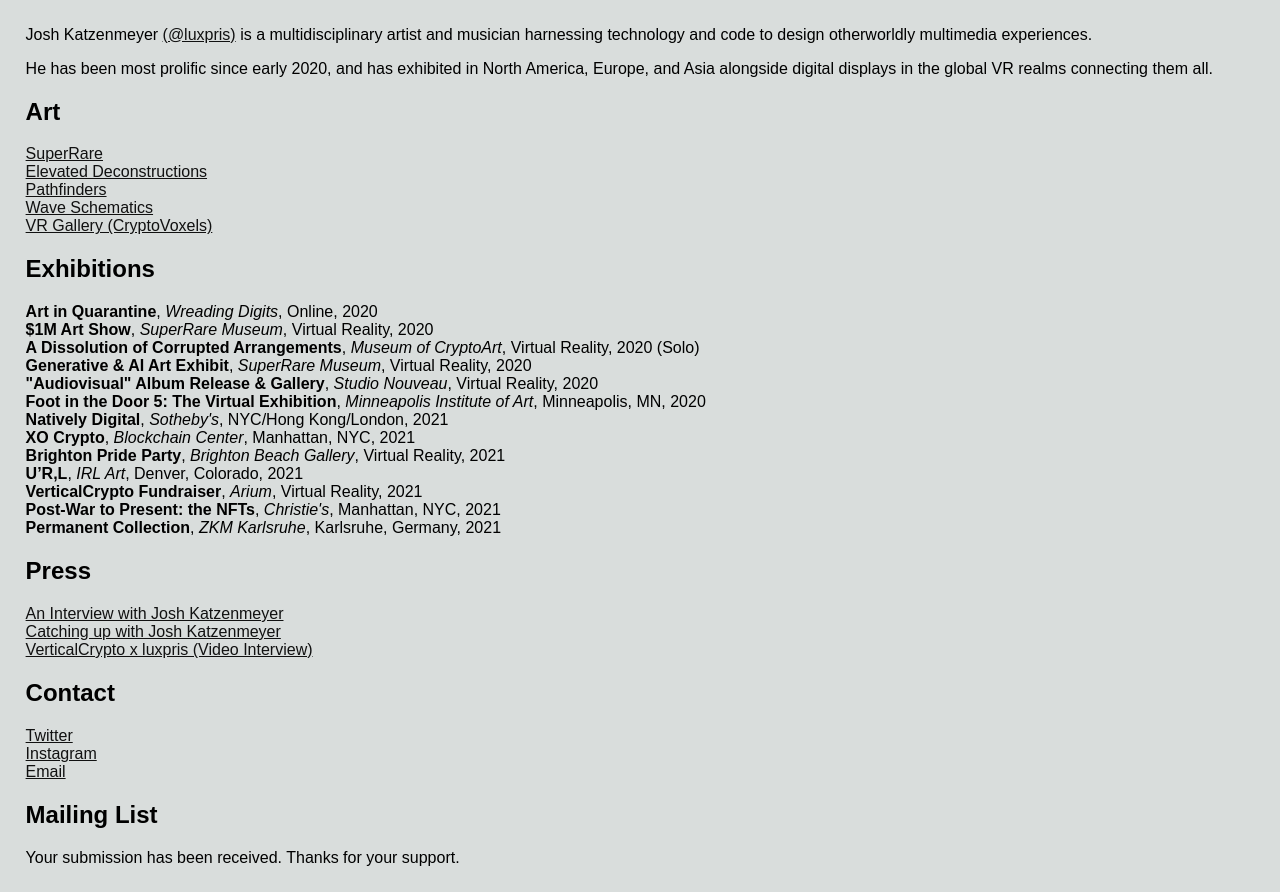
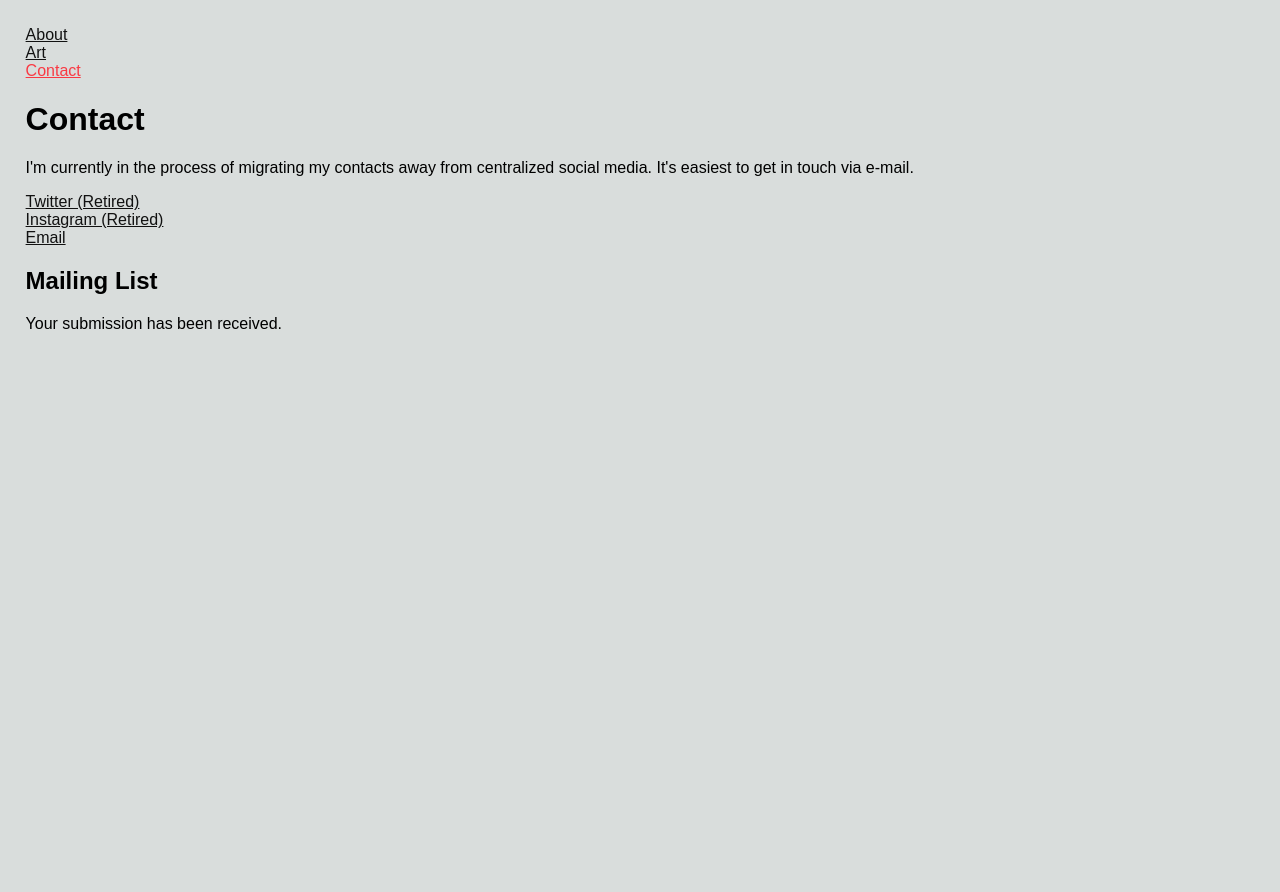
Before and after one commit to katze033/https---github.com-katze033-site, a plain HTML site: page success.html in a window 1280 px wide. After the commit the page ends 800 px from the top, so only its background shows below. Drawn offline with Linux system fonts and the light colour scheme.

Commit message:
Update success page

```diff
--- a/success.html
+++ b/success.html
@@ -5,68 +5,30 @@
   <meta charset="UTF-8">
   <meta http-equiv="X-UA-Compatible" content="IE=edge">
   <meta name="viewport" content="width=device-width, initial-scale=1.0">
-  <title>Josh Katzenmeyer / luxpris</title>
-  <meta name="description" content="Josh Katzenmeyer is a multidisciplinary artist and musician harnessing technology and
-  code to design otherworldly multimedia experiences. He has been most prolific since early 2020, and has exhibited in North America, Europe, and Asia alongside digital
-  displays in the global VR realms connecting them all.">
+  <title>Josh Katzenmeyer</title>
+  <link rel="icon" type="image/x-icon" href="favicon.ico">
+  <meta name="description" content="Fine art prints, music, and NFTs.">
   <link rel="stylesheet" href="styles.css">
   </script>
 </head>
 <Layout>
 
   <body>
-    <p>Josh Katzenmeyer <a href="https://www.twitter.com/luxpris/" target="_blank"
-        rel="noopener noreferrer">(@luxpris)</a> is a multidisciplinary artist and musician harnessing technology and
-      code to design otherworldly multimedia experiences. </p>
-    <p>He has been most prolific since early 2020, and has exhibited in North America, Europe, and Asia alongside digital
-      displays in the global VR realms connecting them all.</p>
-    <h2>Art</h2>
     <ul>
-      <li><a href="https://superrare.co/luxpris" target="_blank" rel="noopener noreferrer">SuperRare</a></li>
-      <li><a href="https://artblocks.io/project/7" target="_blank" rel="noopener noreferrer">Elevated
-          Deconstructions</a></li>
-      <li><a href="https://artblocks.io/project/25" target="_blank" rel="noopener noreferrer">Pathfinders</a></li>
-      <li><a href="https://artblocks.io/project/134" target="_blank" rel="noopener noreferrer">Wave Schematics</a></li>
-      <li><a href="https://www.cryptovoxels.com/play?coords=W@197E,78N" target="_blank" rel="noopener noreferrer">VR
-          Gallery (CryptoVoxels)</a></li>
-    </ul>
-    <h2>Exhibitions</h2>
+        <li><a href="/">About</a></li>
+        <li><a href="/art.html">Art</a></li>
+        <li><a href="/contact.html" class="active">Contact</a></li>
+      </ul>
+
+    <h1>Contact</h1>
+    <p>I'm currently in the process of migrating my contacts away from centralized social media. It's easiest to get in touch via e-mail.</p>
     <ul>
-      <li><b>Art in Quarantine</b>, <i>Wreading Digits</i>, Online, 2020</li>
-      <li><b>$1M Art Show</b>, <i>SuperRare Museum</i>, Virtual Reality, 2020</li>
-      <li><b>A Dissolution of Corrupted Arrangements</b>, <i>Museum of CryptoArt</i>, Virtual Reality, 2020 (Solo)</li>
-      <li><b>Generative & AI Art Exhibit</b>, <i>SuperRare Museum</i>, Virtual Reality, 2020</li>
-      <li><b>"Audiovisual" Album Release & Gallery</b>, <i>Studio Nouveau</i>, Virtual Reality, 2020</li>
-      <li><b>Foot in the Door 5: The Virtual Exhibition</b>, <i>Minneapolis Institute of Art</i>, Minneapolis, MN, 2020
-      </li>
-      <li><b>Natively Digital</b>, <i>Sotheby's</i>, NYC/Hong Kong/London, 2021</li>
-      <li><b>XO Crypto</b>, <i>Blockchain Center</i>, Manhattan, NYC, 2021</li>
-      <li><b>Brighton Pride Party</b>, <i>Brighton Beach Gallery</i>, Virtual Reality, 2021</li>
-      <li><b>U’R,L</b>, <i>IRL Art</i>, Denver, Colorado, 2021</li>
-      <li><b>VerticalCrypto Fundraiser</b>, <i>Arium</i>, Virtual Reality, 2021</li>
-      <li><b>Post-War to Present: the NFTs</b>, <i>Christie's</i>, Manhattan, NYC, 2021</li>
-      <li><b>Permanent Collection</b>, <i>ZKM Karlsruhe</i>, Karlsruhe, Germany, 2021</li>
-
-    </ul>
-    <h2>Press</h2>
-    <ul>
-      <li><a
-          href="https://editorial.superrare.co/2020/09/06/an-interview-with-josh-katzenmeyer-the-artist-that-walks-in-an-abstract-landscape/"
-          target="_blank" rel="noopener noreferrer">An Interview with Josh Katzenmeyer</a></li>
-      <li><a href="https://beta.cent.co/artblocks/+95ml3q" target="_blank" rel="noopener noreferrer">Catching up with
-          Josh Katzenmeyer</a></li>
-      <li><a href="https://www.pscp.tv/w/1dRKZNnRAYgKB" target="_blank" rel="noopener noreferrer">VerticalCrypto x
-          luxpris (Video Interview)</a></li>
-    </ul>
-    <h2>Contact</h2>
-    <ul>
-      <li><a href="https://twitter.com/luxpris" target="_blank" rel="noopener noreferrer">Twitter</a></li>
-      <li><a href="https://instagram.com/luxpris" target="_blank" rel="noopener noreferrer">Instagram</a></li>
+      <li><a href="https://twitter.com/luxpris" target="_blank" rel="noopener noreferrer">Twitter (Retired)</a></li>
+      <li><a href="https://instagram.com/luxpris" target="_blank" rel="noopener noreferrer">Instagram (Retired)</a></li>
       <li><a href="mailto:joshkatzenmeyer@gmail.com" target="_blank" rel="noopener noreferrer">Email</a></li>
     </ul>
     <h2>Mailing List</h2>
-    <p>Your submission has been received. Thanks for your support.</p>
-
+    <p>Your submission has been received.</p>
   </body>
 
 </html>
```
